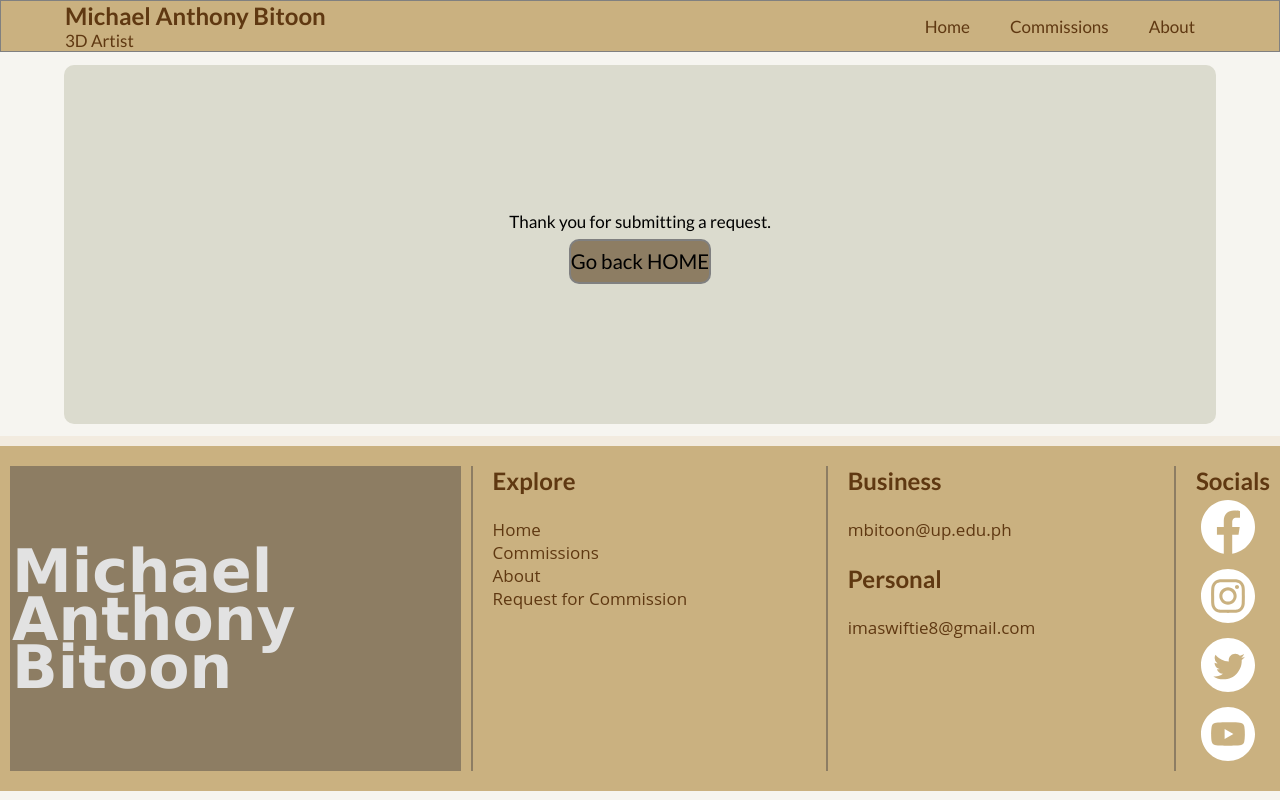
After one commit to mictony6/ArtPortfolio, a Django app: page /redirect/ in a window 1280 px wide. The commit adds this page. Run offline with Django 4.2, Linux system fonts and the light colour scheme.

Commit message:
redirect page added

```diff
--- a/pages/static/css/styles.css
+++ b/pages/static/css/styles.css
@@ -923,3 +923,29 @@ Commission Request Form */
     padding: 10px 62px;
     cursor: pointer;
 }
+
+.middle {
+    text-align: center;
+    padding: 140px;
+    background-color: rgb(219, 219, 206);
+    border-radius: 10px;
+
+}
+
+.info-card {
+    display: flex;
+    flex-flow: column nowrap;
+    align-items: center;
+    font-family: var(--main-font);
+    font-size: 17px;
+    line-height: 2;
+}
+
+.info-card a {
+    color: inherit;
+    font-family: inherit;
+    background-color: var(--accent);
+    border: 2px solid grey;
+    border-radius: 10px;
+    font-size: larger;
+}
--- /dev/null
+++ b/pages/templates/redirect_page.html
@@ -0,0 +1,12 @@
+{% extends 'base.html' %}
+{% block content %}
+
+<div class='centered middle'>
+    <div class='info-card'>
+    Thank you for submitting a request.
+    <br/>
+    <a href="{% url 'home' %}"> Go back HOME</a>
+    </div>
+</div>
+
+{% endblock content %}
--- a/pages/urls.py
+++ b/pages/urls.py
@@ -1,7 +1,7 @@
 from django.urls import path
 
 
-from pages.views import about_view, commissions_view, detail_view, home_view, request_form_view
+from pages.views import about_view, commissions_view, detail_view, home_view, redirect_page, request_form_view
 
 urlpatterns = [
     path('', home_view, name='home'),
@@ -9,4 +9,5 @@ urlpatterns = [
     path('commissions/', commissions_view, name='commissions'),
     path('item/<int:pk>', detail_view, name="item_detail"),
     path('request/', request_form_view, name='request_form'),
+    path('redirect/', redirect_page, name='redirect'),
 ]
--- a/pages/views.py
+++ b/pages/views.py
@@ -38,8 +38,12 @@ def request_form_view(request, *args, **kwargs):
     form = RequestForm(request.POST or None)
     if form.is_valid():
         form.save()
-        return redirect('home')
+        return redirect('redirect')
     context = {
         'form': form
     }
     return render(request, 'request_form.html', context)
+
+
+def redirect_page(request):
+    return render(request, 'redirect_page.html', {})
```
Also changed, not shown: db.sqlite3.
